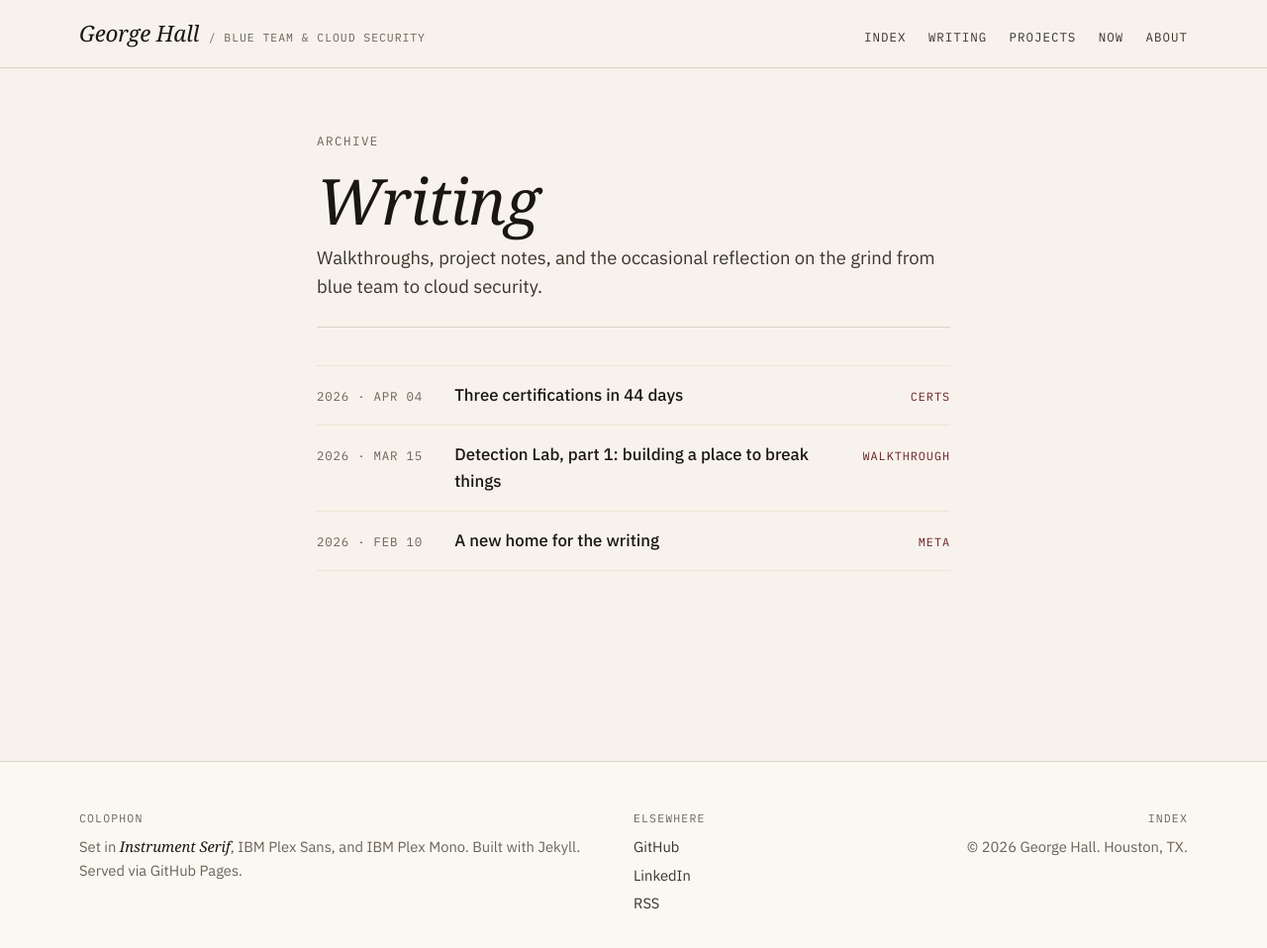
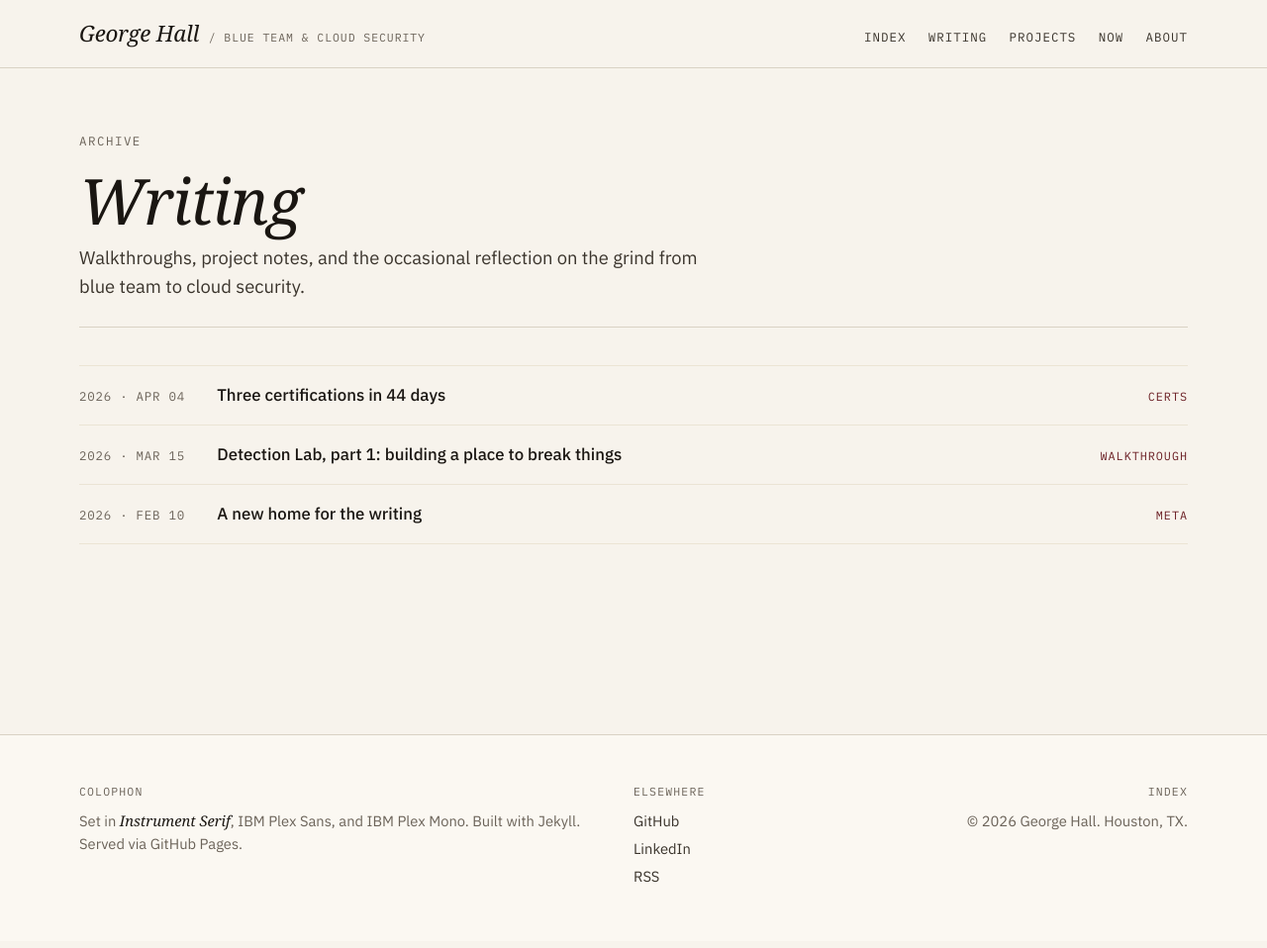
Before and after one commit to georgethecyberguy/georgethecyberguy.github.io, a Jekyll site: the page built from writing.html, in a window 1280 px wide and 977 px high. Shown: the top 958 px of the window at 99% size. Built offline with Jekyll 4.4.1, drawn with Linux system fonts in a browser that asks for light colours; some web fonts are replaced.

Commit message:
Update writing.html
line 6 change from narrow to medium

```diff
--- a/writing.html
+++ b/writing.html
@@ -3,7 +3,7 @@ layout: default
 title: Writing
 permalink: /writing/
 ---
-<article class="page container narrow">
+<article class="page container medium">
   <header class="page-header">
     <p class="eyebrow">Archive</p>
     <h1 class="page-title">Writing</h1>
```
